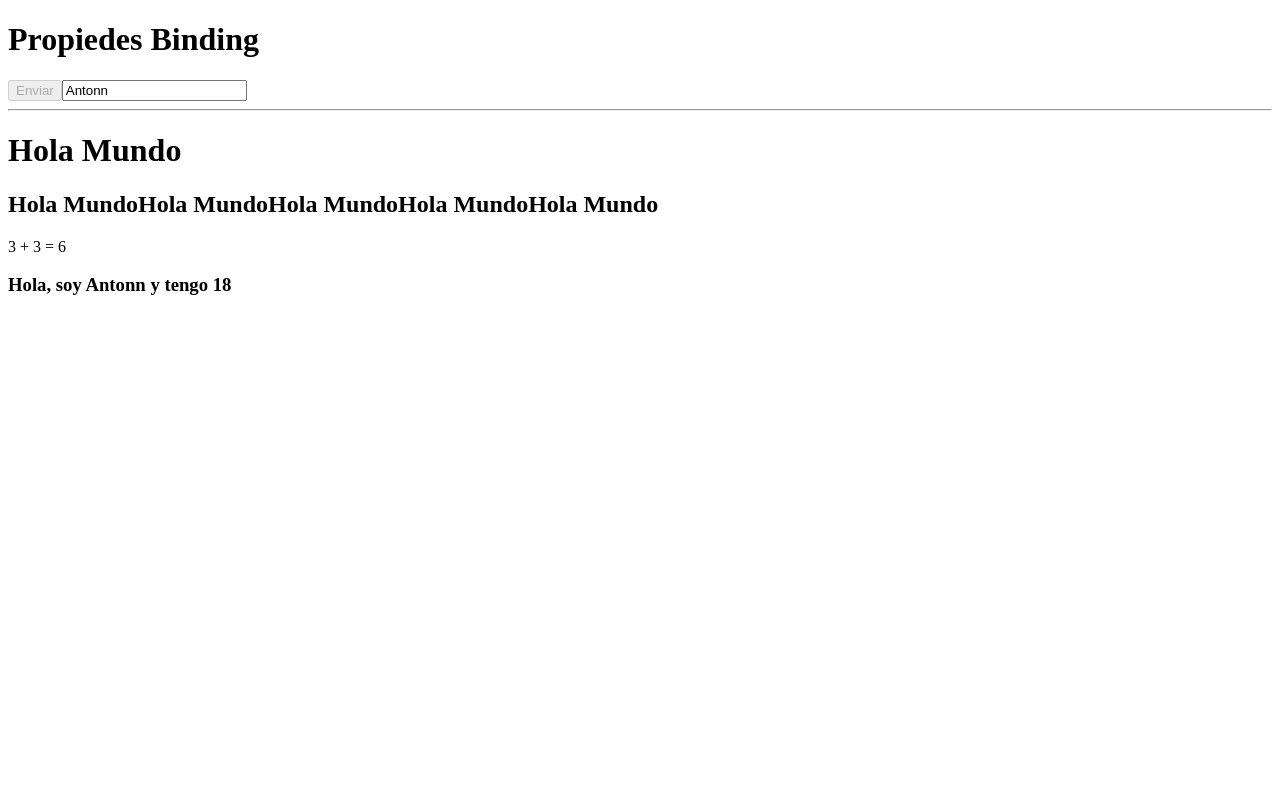
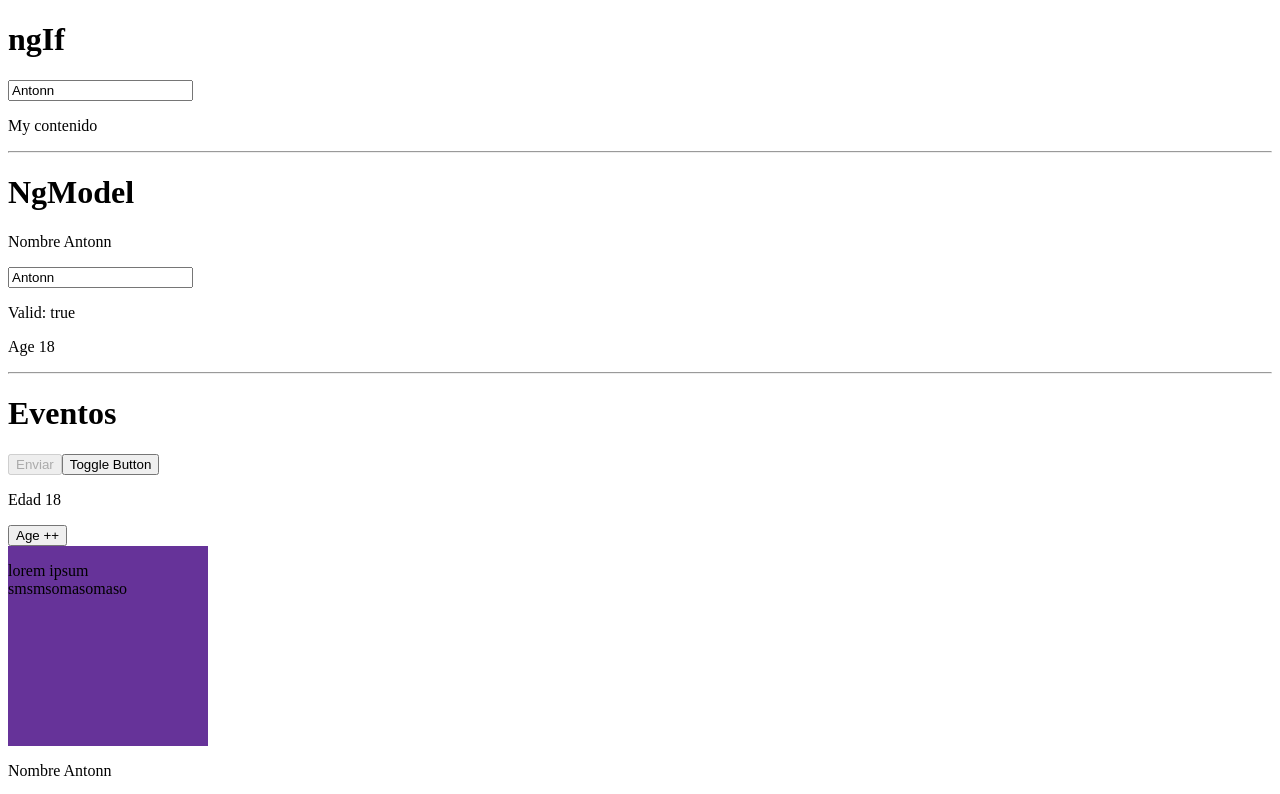
Before and after one commit to antuansabe/angular-fundamentals, an Angular app: page / in a window 1280 px wide. Shown: the top 794 px of the page. Built offline with nearby package versions, Linux system fonts and the light colour scheme.

Commit message:
add control structures

```diff
--- a/src/app/app.component.html
+++ b/src/app/app.component.html
@@ -1,9 +1,32 @@
+<h1> ngIf </h1>
+<input type="text" required #nameInput2="ngModel" [(ngModel)]="person.name"  />
+<p *ngIf="1 == 1" > My contenido</p>
+<hr/>
+<h1> NgModel </h1>
+<p> Nombre {{ person.name }} </p>
+<input type="text" required #nameInput="ngModel" [(ngModel)]="person.name"  />
+<p> Valid: {{nameInput.valid}} </p>
+<p> Age {{ person.age }} </p>
+<hr/>
+<h1>Eventos </h1>
+<button [disabled]="btnDisabled">Enviar </button>
+<button (click)= "toggleButton()"> Toggle Button </button>
+<p> Edad {{ person.age }} </p>
+<button (click)= "increaseAge()"> Age ++ </button>
+<div class="box" (scroll)="onScroll($event)">
+  <p> lorem ipsum smsmsomasomaso </p>
+</div>
+<p> Nombre {{ person.name }} </p>
+<input type="text" [value]="person.name" (keyup)="changeName($event)" />
+
+<hr/>
 <h1>Propiedes Binding </h1>
 <button [disabled]="btnDisabled">Enviar </button>
-<input type="text" [value]="name" />
+<input type="text" [value]="person.name" />
+<progress max="100" [value]="person.age"></progress>
 
 <hr/>
 <h1> Hola Mundo </h1>
 <h2> {{ 'Hola Mundo'.repeat(5)   }}  </h2>
 <p> 3 + 3 =  {{ 3+3 }} </p>
-<h3>   Hola, soy {{ name }} y tengo {{ age }}</h3>
+<h3> Hola, soy {{ name }} y tengo {{ age }}</h3>
--- a/src/app/app.component.scss
+++ b/src/app/app.component.scss
@@ -0,0 +1,6 @@
+.box {
+  height: 200px;
+  width: 200px;
+  overflow: auto;
+  background: rebeccapurple;
+}
--- a/src/app/app.component.ts
+++ b/src/app/app.component.ts
@@ -9,4 +9,26 @@ export class AppComponent {
   name = 'Antonn';
   age = 18;
   btnDisabled = true;
+  person = {
+    name: 'Antonn',
+    age: 18,
+  }
+
+  toggleButton() {
+      this.btnDisabled = !this.btnDisabled;
+  }
+
+  increaseAge(){
+    this.person.age += 1;
+  }
+
+  onScroll(event: Event) {
+    const element = event.target as HTMLElement;
+    console.log(element.scrollTop);
+  }
+
+  changeName(event: Event){
+    const element = event.target as HTMLElement;
+
+  }
 }
--- a/src/app/app.module.ts
+++ b/src/app/app.module.ts
@@ -1,6 +1,6 @@
 import { NgModule } from '@angular/core';
 import { BrowserModule } from '@angular/platform-browser';
-
+import { FormsModule } from '@angular/forms';
 import { AppRoutingModule } from './app-routing.module';
 import { AppComponent } from './app.component';
 
@@ -10,6 +10,7 @@ import { AppComponent } from './app.component';
   ],
   imports: [
     BrowserModule,
+    FormsModule,
     AppRoutingModule
   ],
   providers: [],
```
